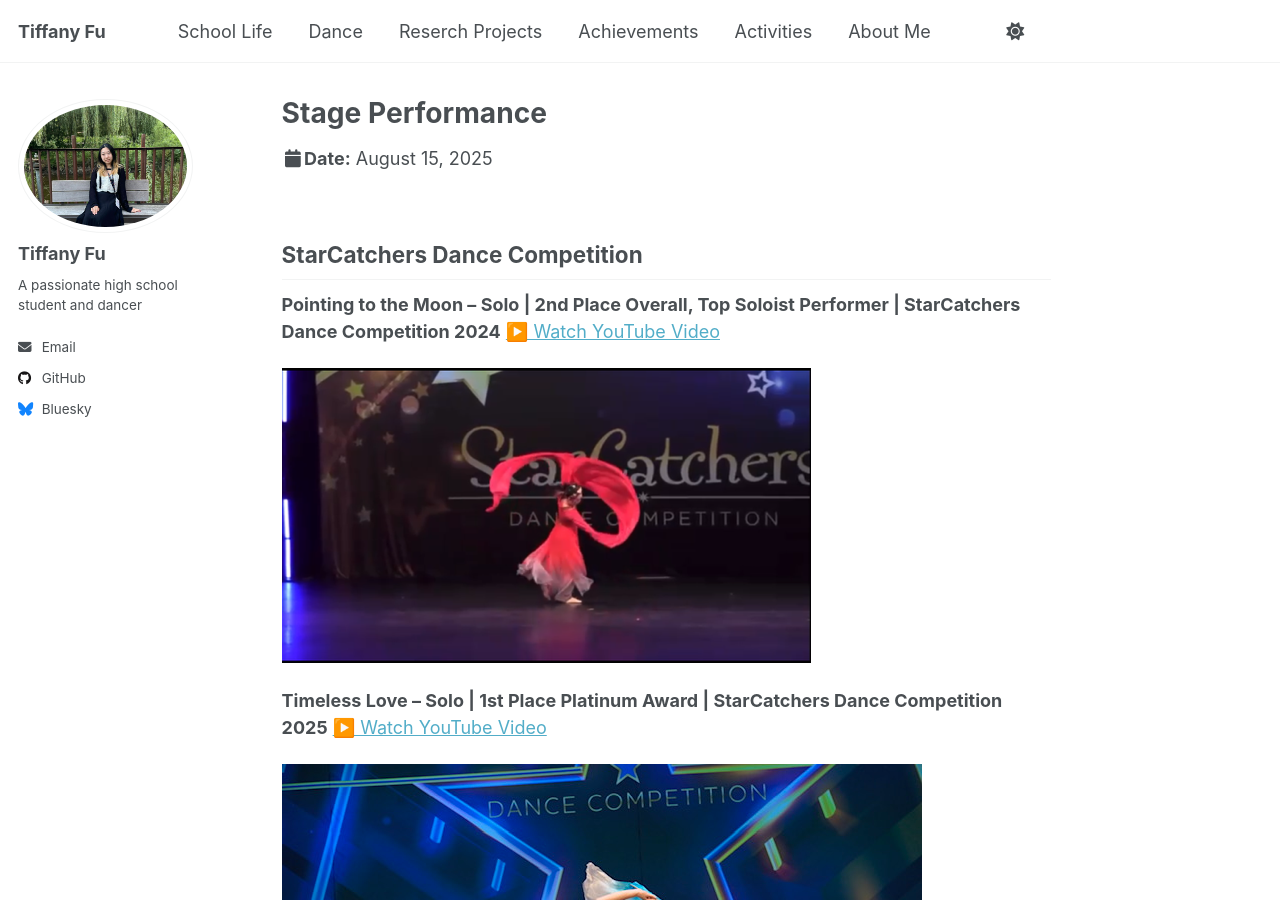
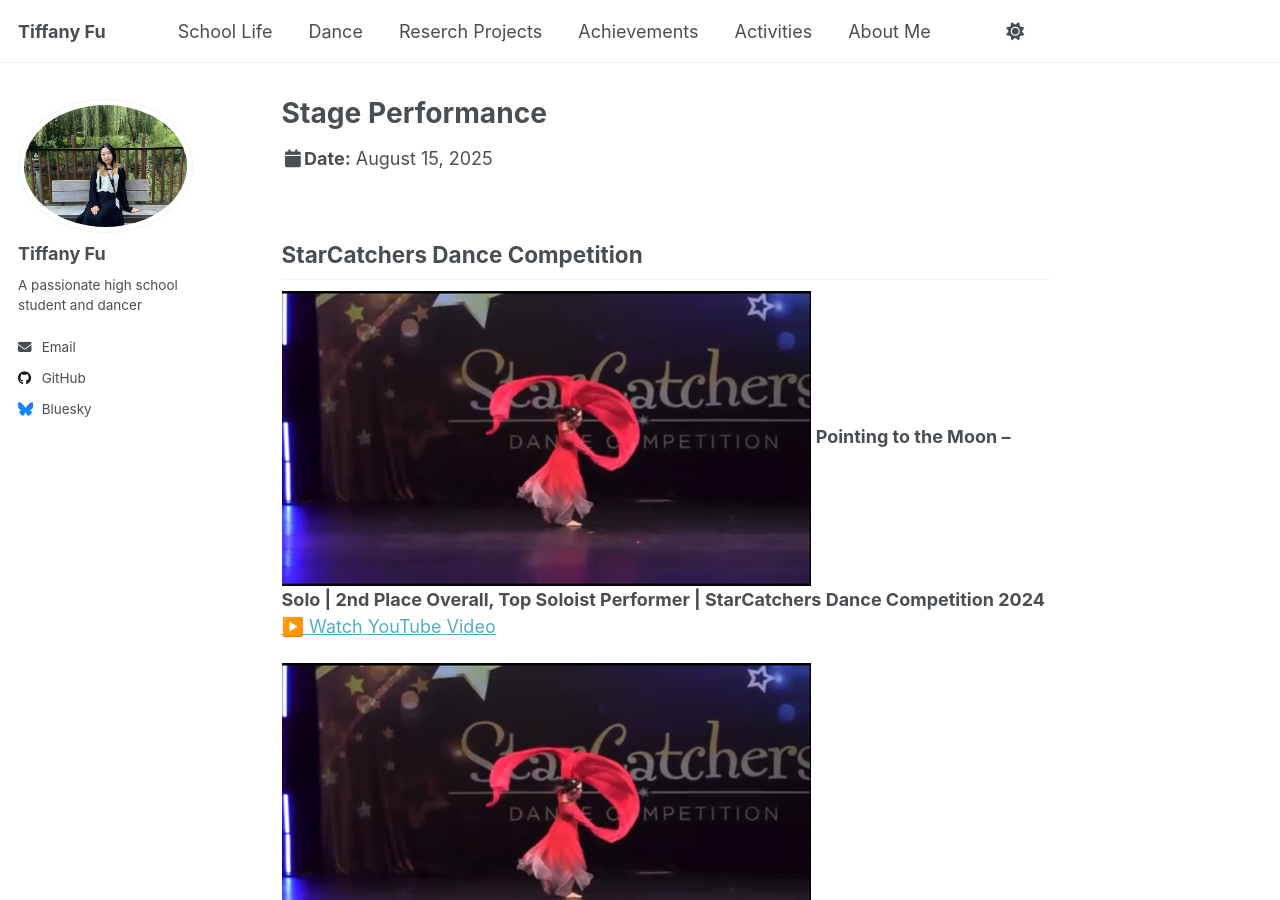
Before and after one commit to TiffanyJTFu/TiffanyFu, a Jekyll site: the page built from _talks/DanceCompetitions1.md, in a window 1280 px wide and 900 px high. Built offline with Jekyll 4.4.1, drawn with Linux system fonts in a browser that asks for light colours; a script that is not in the unit is left out.

Commit message:
Update DanceCompetitions1.md

```diff
--- a/_talks/DanceCompetitions1.md
+++ b/_talks/DanceCompetitions1.md
@@ -7,6 +7,7 @@ venue:
 location: "Toronto, Canada"
 ---
 ## StarCatchers Dance Competition
+![Dance10](https://tiffanyjtfu.github.io/TiffanyFu/images/dancepointingtothemoons.PNG)
 **Pointing to the Moon – Solo | 2nd Place Overall, Top Soloist Performer | StarCatchers Dance Competition 2024**
 <a href="https://youtu.be/Js13cJFnUC0" target="_blank" rel="noopener">▶️ Watch YouTube Video</a>
 
```
